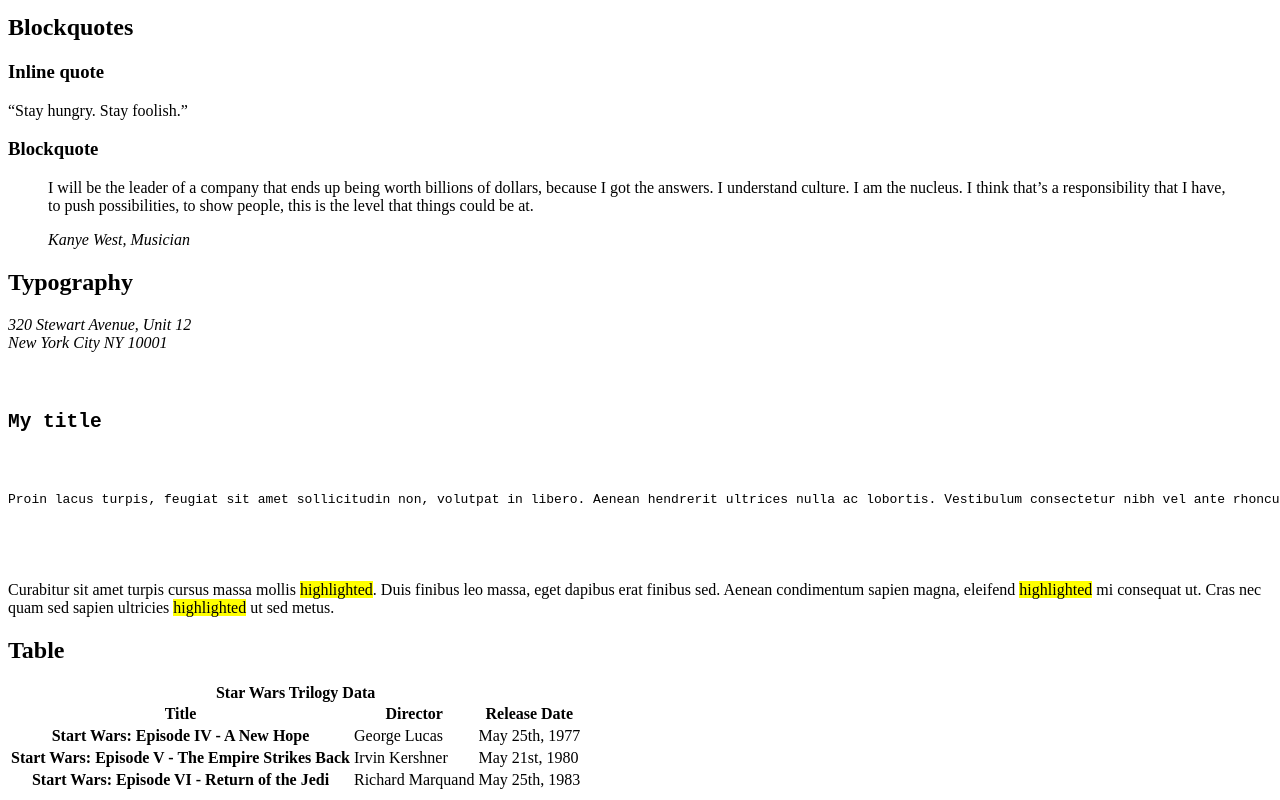
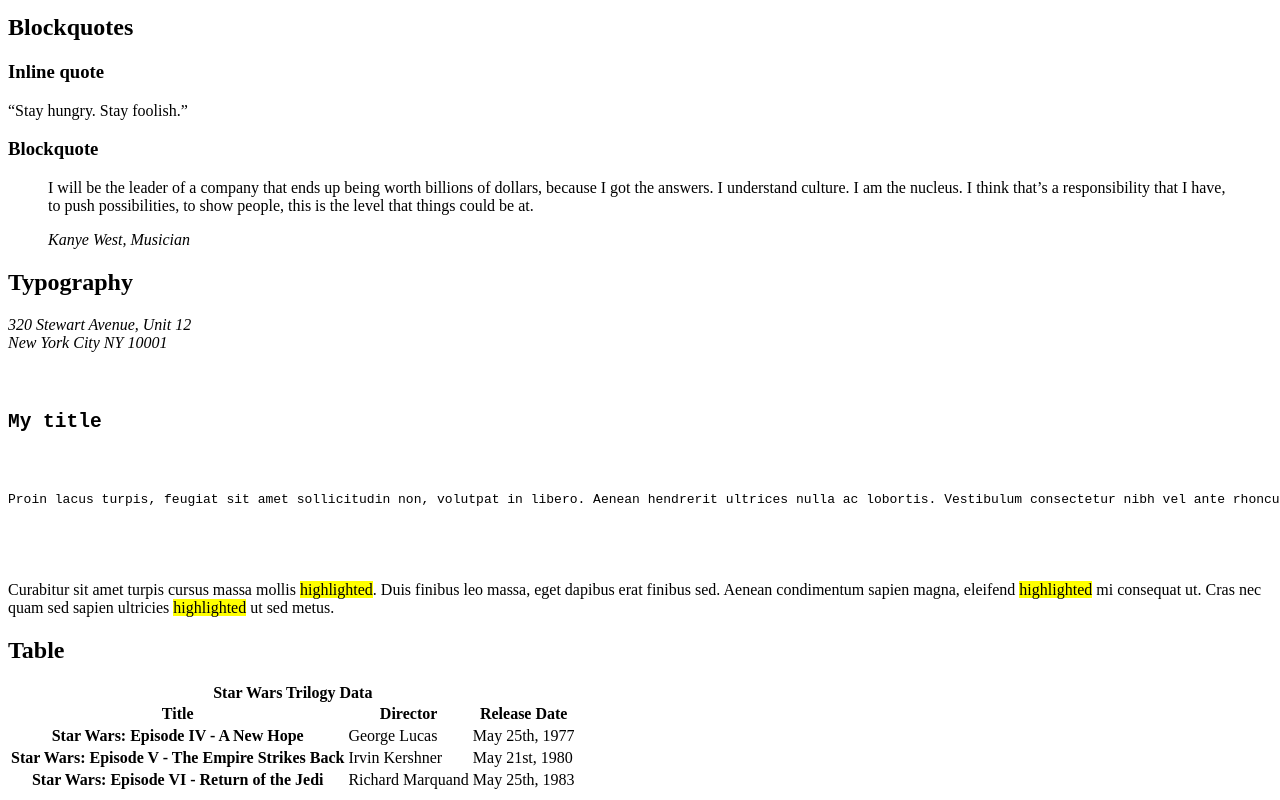
Before and after one commit to 888Leonidas888/holbertonschool-web_front_end, a plain HTML site: page html_advanced/33-styleguide.html in a window 1280 px wide. Shown: the part 1003-1803 px from the top of the page. Drawn offline with Linux system fonts and the light colour scheme.

Commit message:
fix: Se corrige table en section Table en 33-styleguide.html

```diff
--- a/html_advanced/33-styleguide.html
+++ b/html_advanced/33-styleguide.html
@@ -141,17 +141,17 @@
             <th scope="col">Release Date</th>
           </tr>
           <tr>
-            <th scope="row">Start Wars: Episode IV - A New Hope</th>
+            <th scope="row">Star Wars: Episode IV - A New Hope</th>
             <td>George Lucas</td>
             <td>May 25th, 1977</td>
           </tr>
           <tr>
-            <th scope="row">Start Wars: Episode V - The Empire Strikes Back</th>
+            <th scope="row">Star Wars: Episode V - The Empire Strikes Back</th>
             <td>Irvin Kershner</td>
             <td>May 21st, 1980</td>
           </tr>
           <tr>
-            <th scope="row">Start Wars: Episode VI - Return of the Jedi</th>
+            <th scope="row">Star Wars: Episode VI - Return of the Jedi</th>
             <td>Richard Marquand</td>
             <td>May 25th, 1983</td>
           </tr>
```
